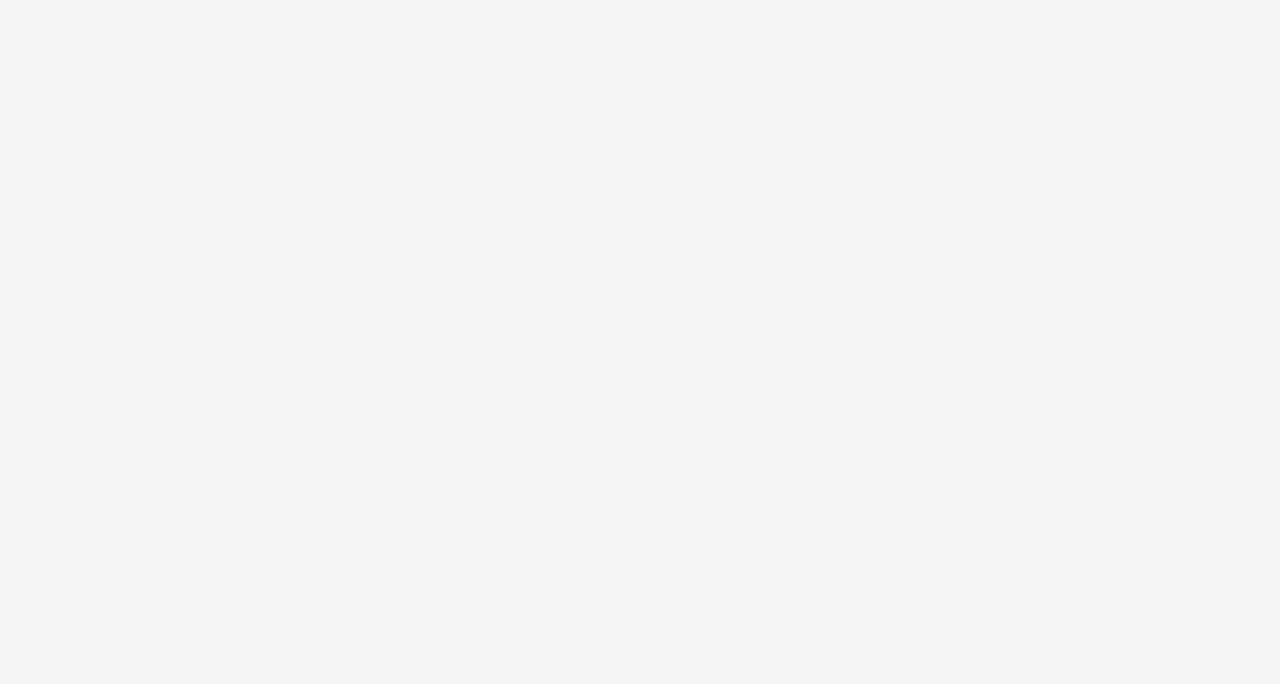
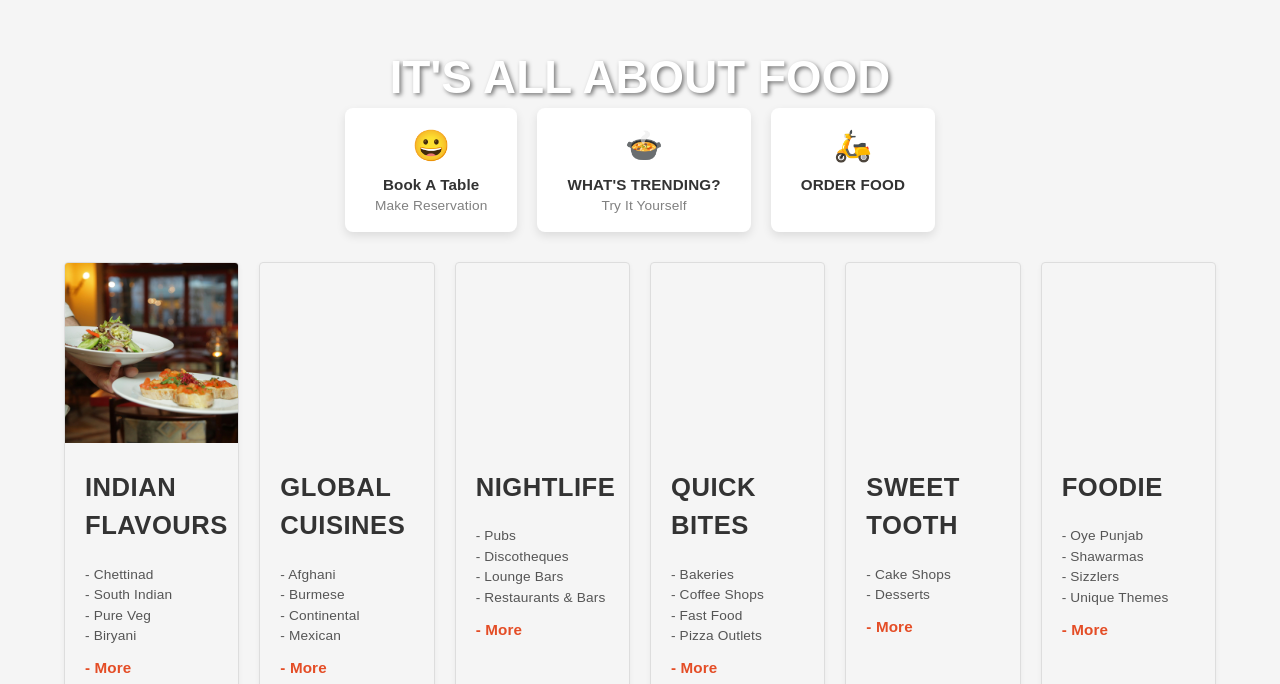
Before and after one commit to massclickApp/MassClick, a React (Create React App) app in the folder client/ui-app/: page /restaurants in a window 1280 px wide. Before the commit this address had no page. Shown: the part 268-952 px from the top of the page. Before the commit the page ends 800 px from the top, so only its background shows below. Built offline with nearby package versions, Linux system fonts and the light colour scheme.

Commit message:
set routes for cards

```diff
--- a/client/ui-app/src/App.js
+++ b/client/ui-app/src/App.js
@@ -18,6 +18,7 @@ import Location from './Internals/location/Location.js';
 import MainGrid from './components/MainGrid.js';
 import PrivateRoute from './PrivateRoute';
 import BusinessListing from './Internals/clientComponent/home.js';
+import { featuredServices } from './Internals/clientComponent/featureService.js';
 import { SnackbarProvider } from 'notistack';
 
 function App() {
@@ -84,8 +85,9 @@ function App() {
               }
             />
             <Route path="home" element={<BusinessListing />} />
-
-            <Route element={<PrivateRoute isAuthenticated={isAuthenticated} />}>
+            {featuredServices.map((service, index) => (
+              <Route key={index} path={service.path} element={<service.component />} />
+            ))}            <Route element={<PrivateRoute isAuthenticated={isAuthenticated} />}>
               <Route path="/dashboard" element={<Dashboard />}>
                 <Route index element={<MainGrid />} />
                 <Route path="user" element={<User />} />
--- /dev/null
+++ b/client/ui-app/src/Internals/clientComponent/cards/retuarants/restuarant.js
@@ -0,0 +1,133 @@
+import React from 'react';
+import './restuarants.css';
+import BackgroundRest from "../../../../assets/cards/Background-Rest.jpg"
+
+
+const RestuarantCards = () => {
+  return (
+    <div className="restaurant-page-container">
+
+      <header className="hero-banner">
+        <h1 className="hero-title">IT'S ALL ABOUT FOOD</h1>
+        <div className="hero-actions">
+          <div className="action-card booking">
+            <span className="icon">😀</span>
+            <p className="title">Book A Table</p>
+            <p className="subtitle">Make Reservation</p>
+          </div>
+
+          <div className="action-card trending">
+            <span className="icon">🍲</span>
+            <p className="title">WHAT'S TRENDING?</p>
+            <p className="subtitle">Try It Yourself</p>
+          </div>
+
+          <div className="action-card ordering">
+            <span className="icon">🛵</span>
+            <p className="title">ORDER FOOD</p>
+          </div>
+        </div>
+      </header>
+
+
+      <section className="category-cards-section">
+        <div className="cards-grid">
+          <div className="category-card indian-flavours">
+            <div
+              className="card-image-wrapper"
+              style={{ backgroundImage: `url(${BackgroundRest})` }}
+            ></div>
+            <div className="card-content">
+              <h3 className="card-title">Indian Flavours</h3>
+              <ul className="category-list">
+                <li>- Chettinad</li>
+                <li>- South Indian</li>
+                <li>- Pure Veg</li>
+                <li>- Biryani</li>
+              </ul>
+              <a href="#" className="more-link">- More</a>
+            </div>
+          </div>
+
+          <div className="category-card global-cuisines">
+            <div className="card-image-wrapper"></div>
+            <div className="card-content">
+              <h3 className="card-title">Global Cuisines</h3>
+              <ul className="category-list">
+                <li>- Afghani</li>
+                <li>- Burmese</li>
+                <li>- Continental</li>
+                <li>- Mexican</li>
+              </ul>
+              <a href="#" className="more-link">- More</a>
+            </div>
+          </div>
+
+
+          <div className="category-card nightlife">
+            <div className="card-image-wrapper"></div>
+            <div className="card-content">
+              <h3 className="card-title">Nightlife</h3>
+              <ul className="category-list">
+                <li>- Pubs</li>
+                <li>- Discotheques</li>
+                <li>- Lounge Bars</li>
+                <li>- Restaurants & Bars</li>
+              </ul>
+              <a href="#" className="more-link">- More</a>
+            </div>
+          </div>
+
+          <div className="category-card quick-bites">
+            <div className="card-image-wrapper"></div>
+            <div className="card-content">
+              <h3 className="card-title">Quick Bites</h3>
+              <ul className="category-list">
+                <li>- Bakeries</li>
+                <li>- Coffee Shops</li>
+                <li>- Fast Food</li>
+                <li>- Pizza Outlets</li>
+              </ul>
+              <a href="#" className="more-link">- More</a>
+            </div>
+          </div>
+
+          <div className="category-card sweet-tooth">
+            <div className="card-image-wrapper"></div>
+            <div className="card-content">
+              <h3 className="card-title">Sweet Tooth</h3>
+              <ul className="category-list">
+                <li>- Cake Shops</li>
+                <li>- Desserts</li>
+              </ul>
+              <a href="#" className="more-link">- More</a>
+            </div>
+          </div>
+
+          <div className="category-card foodie">
+            <div className="card-image-wrapper"></div>
+            <div className="card-content">
+              <h3 className="card-title">Foodie</h3>
+              <ul className="category-list">
+                <li>- Oye Punjab</li>
+                <li>- Shawarmas</li>
+                <li>- Sizzlers</li>
+                <li>- Unique Themes</li>
+              </ul>
+              <a href="#" className="more-link">- More</a>
+            </div>
+          </div>
+
+        </div>
+
+        <div className="view-all-wrapper">
+          <button className="view-all-btn">
+            View All Categories
+          </button>
+        </div>
+      </section>
+    </div>
+  );
+};
+
+export default RestuarantCards;
--- /dev/null
+++ b/client/ui-app/src/Internals/clientComponent/cards/retuarants/restuarants.css
@@ -0,0 +1,193 @@
+/* MassClickBanner.css */
+/* Reset or Base Styles */
+.restaurant-page-container {
+    font-family: Arial, sans-serif;
+    /* Use your project's desired font */
+    box-sizing: border-box;
+}
+
+a {
+    text-decoration: none;
+    color: #007bff;
+    /* Blue for links */
+}
+
+ul {
+    list-style: none;
+    padding: 0;
+    margin: 0;
+}
+
+.hero-banner {
+    /* Set your main background image here */
+    /* background: url('your-main-hero-image.jpg') center center no-repeat; */
+    background-size: cover;
+    height: 450px;
+    /* Adjust height as needed */
+    display: flex;
+    flex-direction: column;
+    justify-content: flex-end;
+    /* Align title/cards to bottom */
+    align-items: center;
+    position: relative;
+    padding-bottom: 50px;
+    /* Space for the action cards */
+}
+
+.hero-title {
+    color: white;
+    font-size: 3em;
+    font-weight: bold;
+    text-shadow: 2px 2px 4px rgba(0, 0, 0, 0.5);
+    margin-bottom: 20px;
+}
+
+.hero-actions {
+    display: flex;
+    gap: 20px;
+    /* Position the cards over the image boundary */
+    position: absolute;
+    bottom: -50px;
+    /* Move up to overlap the image and section below */
+}
+
+.action-card {
+    background: white;
+    border-radius: 8px;
+    padding: 15px 30px;
+    text-align: center;
+    box-shadow: 0 4px 10px rgba(0, 0, 0, 0.1);
+    cursor: pointer;
+    transition: transform 0.2s;
+}
+
+.action-card:hover {
+    transform: translateY(-5px);
+}
+
+.action-card .icon {
+    font-size: 2em;
+    display: block;
+    margin-bottom: 5px;
+}
+
+.action-card .title {
+    font-weight: bold;
+    margin: 0;
+}
+
+.action-card .subtitle {
+    font-size: 0.9em;
+    color: gray;
+    margin: 0;
+}
+
+.category-cards-section {
+    padding: 80px 5% 40px;
+    /* Add top padding to account for overlapping action cards */
+    max-width: 1400px;
+    /* Optional: Constrain width on very large screens */
+    margin: 0 auto;
+}
+
+.cards-grid {
+    /* CSS Grid for the 6-column layout on desktop */
+    display: grid;
+    grid-template-columns: repeat(6, 1fr);
+    /* 6 equal columns */
+    gap: 20px;
+    margin-bottom: 40px;
+}
+
+/* Responsiveness for the Grid (Crucial for an international project!) */
+@media (max-width: 1200px) {
+    .cards-grid {
+        /* 3 columns on medium screens */
+        grid-template-columns: repeat(3, 1fr);
+    }
+}
+
+@media (max-width: 768px) {
+    .cards-grid {
+        /* 2 columns on tablet screens */
+        grid-template-columns: repeat(2, 1fr);
+    }
+}
+
+@media (max-width: 480px) {
+    .cards-grid {
+        /* 1 column on mobile screens */
+        grid-template-columns: 1fr;
+    }
+}
+
+.category-card {
+    border: 1px solid #ddd;
+    border-radius: 4px;
+    overflow: hidden;
+    box-shadow: 0 2px 5px rgba(0, 0, 0, 0.05);
+    transition: box-shadow 0.3s;
+}
+
+.category-card:hover {
+    box-shadow: 0 5px 15px rgba(0, 0, 0, 0.1);
+}
+
+.card-image-wrapper {
+    /* Define image dimensions */
+    height: 150px;
+    /* Placeholder for the background image for each card */
+    background-position: center;
+    background-size: cover;
+}
+
+
+
+
+
+
+.card-content {
+    padding: 15px;
+}
+
+.card-title {
+    font-size: 1.1em;
+    font-weight: bold;
+    margin-top: 0;
+    margin-bottom: 10px;
+    color: #333;
+}
+
+.category-list li {
+    font-size: 0.9em;
+    color: #555;
+    line-height: 1.5;
+}
+
+.more-link {
+    display: block;
+    margin-top: 10px;
+    font-weight: bold;
+    color: #e44d26;
+    /* Use a strong accent color */
+}
+
+.view-all-wrapper {
+    text-align: center;
+}
+
+.view-all-btn {
+    padding: 12px 30px;
+    background-color: #007bff;
+    /* Blue button from the image */
+    color: white;
+    border: none;
+    border-radius: 4px;
+    font-size: 1.1em;
+    cursor: pointer;
+    transition: background-color 0.3s;
+}
+
+.view-all-btn:hover {
+    background-color: #0056b3;
+}
--- a/client/ui-app/src/Internals/clientComponent/featureService.js
+++ b/client/ui-app/src/Internals/clientComponent/featureService.js
@@ -30,6 +30,7 @@ import DrivingIcon from '../../assets/features/driving.png';
 import PackersIcon from '../../assets/features/packers.png';
 import DeliveryIcon from '../../assets/features/delivery.png';
 import PopularIcon from '../../assets/features/popular.png';
+import RestuarantCards from './cards/retuarants/restuarant';
 
 const StyledServiceCard = styled(Card)(({ theme }) => ({
   width: 120,
@@ -52,8 +53,8 @@ const StyledServiceCard = styled(Card)(({ theme }) => ({
   },
 }));
 
-const featuredServices = [
-  { name: "Restaurants", icon: RestuarantIcon, path: "/restaurants" },
+export const featuredServices = [
+  { name: "Restaurants", icon: RestuarantIcon, path: "/restaurants", component: RestuarantCards },
   { name: "Hotels", icon: HotelIcon, path: "/hotels" },
   { name: "Beauty Spa", icon: MassageIcon, path: "/beauty-spa" },
   { name: "Home Decor", icon: HomeDecIcon, path: "/home-decor" },
--- a/client/ui-app/src/Internals/clientComponent/massClickBanner/MassClickBanner.css
+++ b/client/ui-app/src/Internals/clientComponent/massClickBanner/MassClickBanner.css
@@ -1,3 +1,4 @@
+/* --- Global Container Styles (Desktop/Default) --- */
 .massclick-banner-container {
     position: relative; /* Context for absolute shapes */
     display: flex;
@@ -8,7 +9,7 @@
     height: 250px;
     padding: 20px;
     margin: 40px auto;
-    border: 1px solid #e0e0e0; /* Light border around the whole card */
+    border: 1px solid rgba(0, 0, 0, 0.15); /* Light black border around the whole card */
     border-radius: 15px;
     overflow: hidden; /* CRUCIAL: Hides the parts of the shapes that extend outside */
     background-color: white;
--- a/client/ui-app/src/Internals/clientComponent/popularSearch/CardCarousel.css
+++ b/client/ui-app/src/Internals/clientComponent/popularSearch/CardCarousel.css
@@ -2,7 +2,7 @@
 .carousel-container {
     position: relative;
     margin: 60px auto; /* Increased margin for breathing room */
-    padding: 20px 0;
+    padding: 18px 0;
     max-width: 1530px;
      box-shadow: 0 10px 40px rgba(0, 0, 0, 0.08), 0 0 2px rgba(0, 0, 0, 0.05);
     border-radius: 16px; /* Larger radius for a modern soft edge */
```
Also changed, not shown: client/ui-app/src/Internals/clientComponent/serviceRoute.js (deleted, +0 -20 lines), client/ui-app/src/Internals/clientComponent/cards/cards.css (added), client/ui-app/src/Internals/clientComponent/cards/restuarant.js (deleted), client/ui-app/src/assets/cards/Background-Rest.jpg (added).
